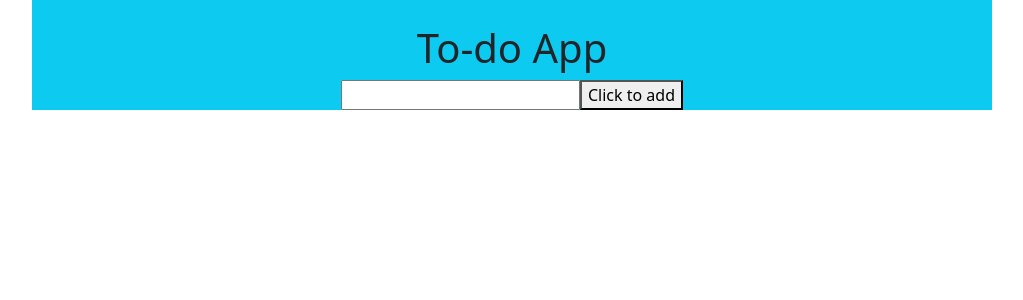
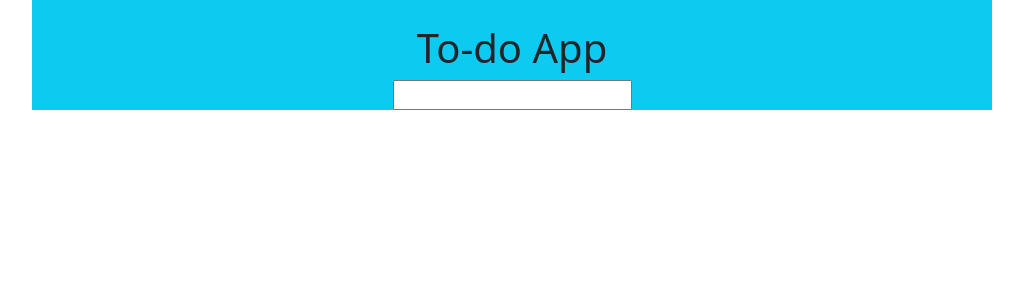
Before and after one commit to Razzi65/useStatePractice, a Next.js app in the folder usestate1/: page /todoapp in a window 1280 px wide. Shown: the top 300 px of the page, without its empty margins (128-1151 px from the left). Built offline with nearby package versions, Linux system fonts and the light colour scheme.

Commit message:
new todo

```diff
--- a/usestate1/components/todo2.tsx
+++ b/usestate1/components/todo2.tsx
@@ -0,0 +1,20 @@
+
+
+const Todo2 = () => {
+    return (
+
+        <div className="container-fluid bg-info h-100 w-75 text-center">
+            <br />
+            <div className="container w-50">
+
+                <h1> To-do App</h1>
+
+
+                <input type={"text"} />
+                <br />
+            </div>
+            </div>
+    )
+}
+
+export default Todo2
--- a/usestate1/pages/todoapp.tsx
+++ b/usestate1/pages/todoapp.tsx
@@ -1,10 +1,10 @@
-import Todo1 from "../components/todo1"
+import Todo2 from "../components/todo2"
 
 const Todoapp = () => {
     return (
         <div>
 
-            <Todo1/>
+            <Todo2/>
 
         </div>
     )
```
